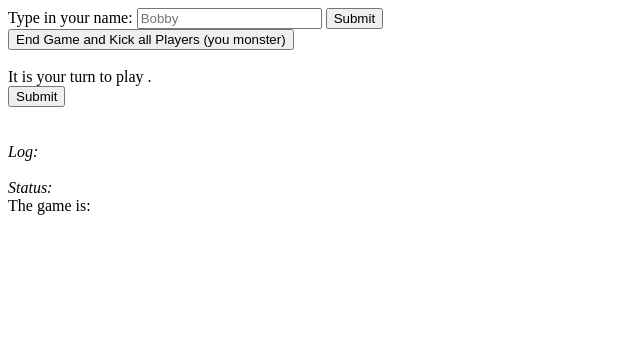
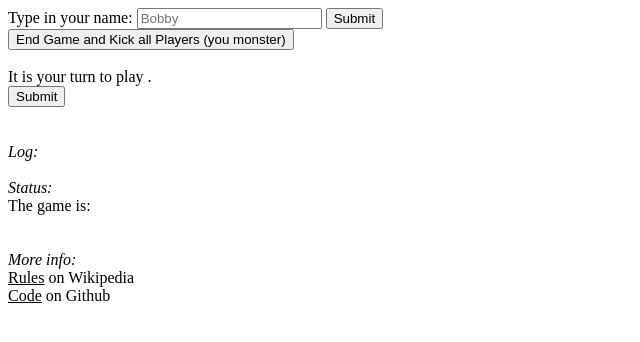
Before and after one commit to SaganRadiation/Cheat, a Flask app: page / in a window 1280 px wide. Shown: the top 342 px of the page, without its empty margins (0-640 px from the left). Run offline with Flask 2, Linux system fonts and the light colour scheme.

Commit message:
add some handy links

```diff
--- a/templates/index.html
+++ b/templates/index.html
@@ -5,6 +5,9 @@
     input[type='checkbox'] {
         width:18px;
         height:18px;
+    }
+    a {
+      color: black;
     }
   </style>
   <title>Cheat</title>
@@ -54,3 +57,6 @@
 <br><i>Status:</i>
 <br>The game is: <span id="game_status"></span>
 <br><span id="player_status"></span><br>
+<br><i>More info:</i>
+<br><a href="https://en.wikipedia.org/wiki/Cheat_(game)#Rules_of_playing_Cheat">Rules</a> on Wikipedia
+<br><a href="https://github.com/SaganRadiation/Cheat">Code</a> on Github
```
